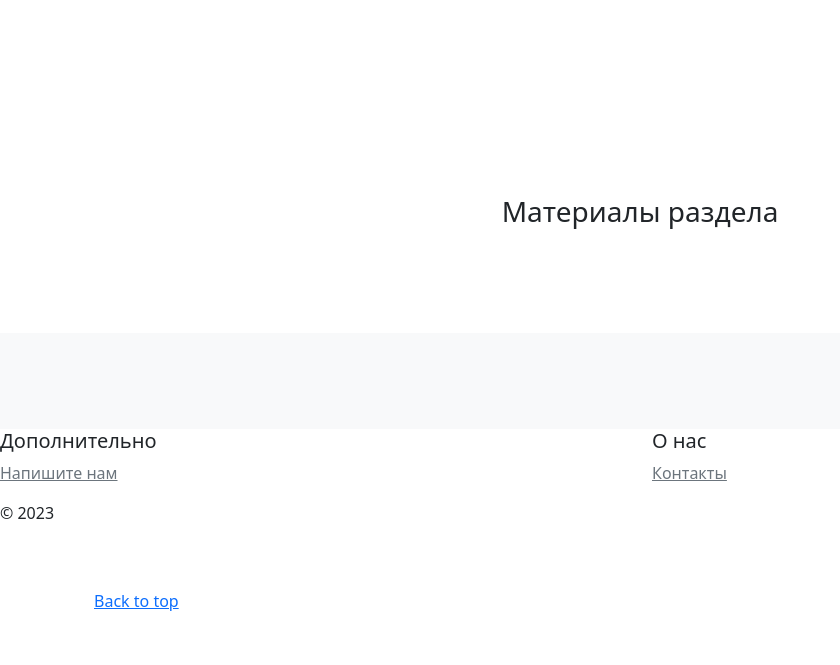
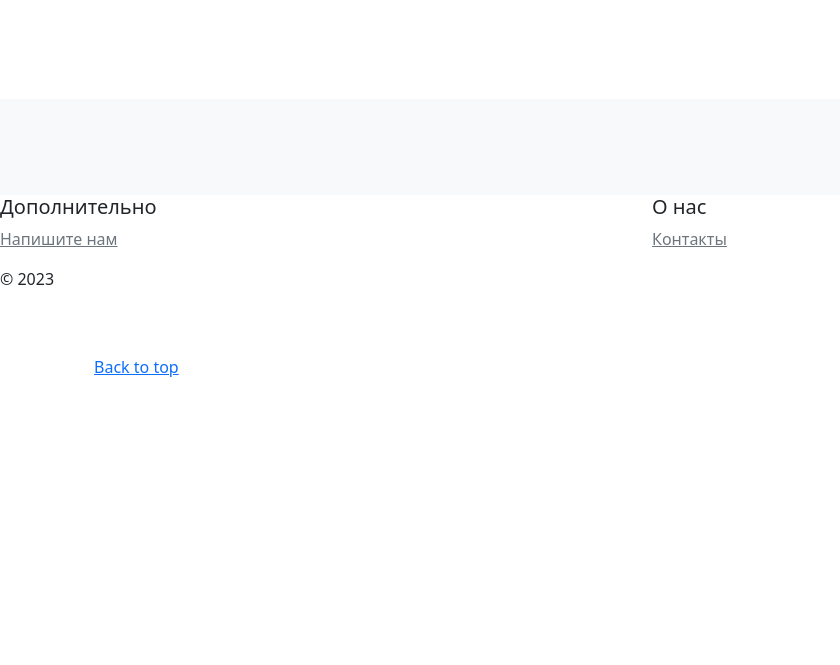
Before and after one commit to smirsand/python_lessons, a Django app: page /list/1/ in a window 1280 px wide. Shown: the part 309-974 px from the top of the page, without its empty margins (0-840 px from the left). After the commit the page ends 686 px from the top, so only its background shows below. Run offline with Django 4.2, Linux system fonts and the light colour scheme; data that the repository does not hold is empty; some libraries are stand-ins or nearby versions.

Commit message:
add code education_detail.html education

```diff
--- a/education/templates/education/education_detail.html
+++ b/education/templates/education/education_detail.html
@@ -4,11 +4,6 @@
 
 {% load static %}
 <main role="main">
-    <section class="jumbotron text-center">
-        <div class="container">
-            <h3 class="jumbotron-heading">Материалы раздела</h3>
-        </div>
-    </section>
     <div class="album py-5 bg-light">
         <div class="container">
             <div class="row">
@@ -20,8 +15,8 @@
                             <div class="d-flex justify-content-between align-items-center">
                                 <div class="btn-group">
                                     <button type="button"
-                                            onclick="window.location.href=#"
-                                            class="btn btn-outline-secondary">К продуктам
+                                            onclick="window.location.href='{% url 'education:material' object.pk %}'"
+                                            class="btn btn-outline-secondary">Материал
                                     </button>
                                 </div>
                             </div>
```
